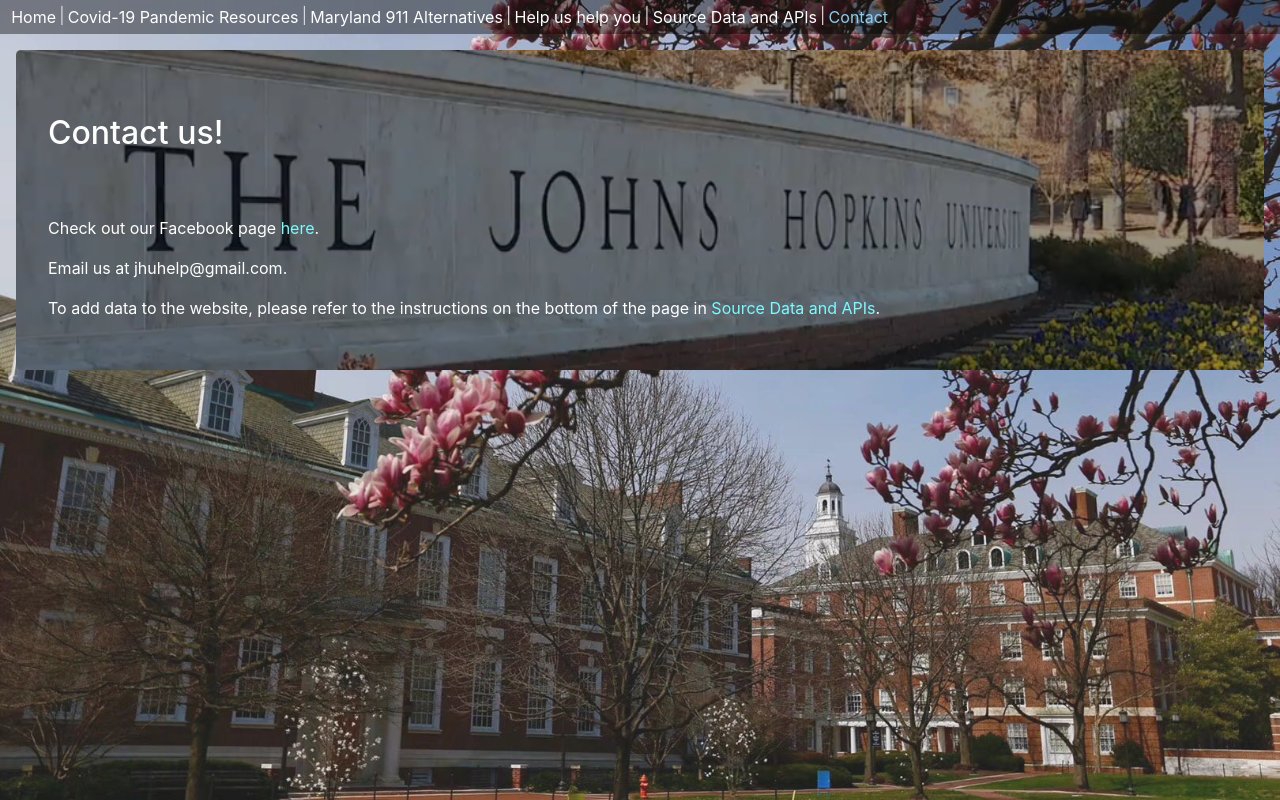
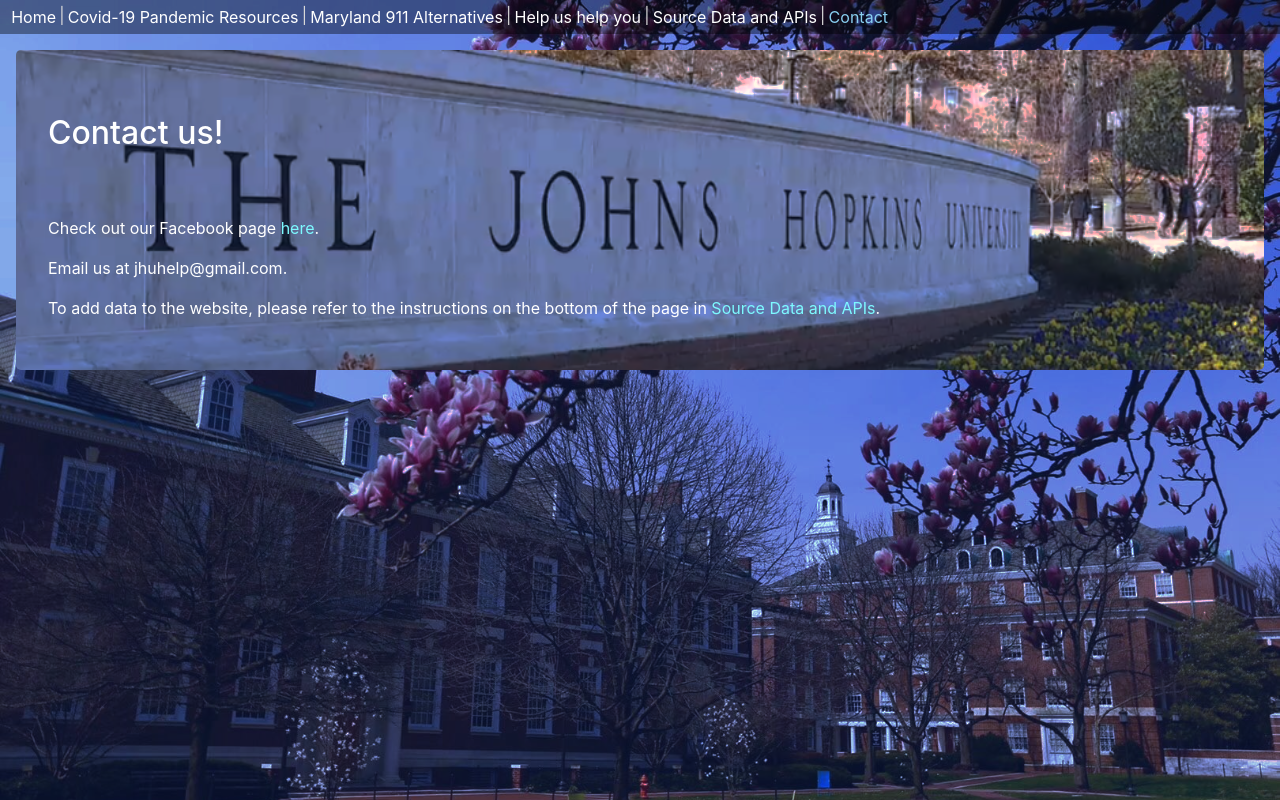
Before and after one commit to MattLiu-mygit/JHU_Help_Fullstack, a React app in the folder client/: page /contact in a window 1280 px wide. Built offline with nearby package versions, Linux system fonts and the light colour scheme; what redux-immutable-state-invariant would draw is missing.

Commit message:
Updated background color a bit

```diff
--- a/client/src/index.css
+++ b/client/src/index.css
@@ -1,6 +1,6 @@
 body {
   background-color: rgb(0, 102, 255); /* Fallback color */
-  background-color: rgba(255, 255, 255, 0.1); /* Black w/opacity/see-through */
+  background-color: rgba(14, 28, 82, 0.5); /* Black w/opacity/see-through */
   background-image: url('./jhu-help-campus.jpg');
   background-repeat: no-repeat;
   background-attachment: fixed;
@@ -63,7 +63,8 @@
 
 .jumbotron {
   background-color: rgb(0, 0, 0); /* Fallback color */
-  background-color: rgba(0, 0, 0, 0.4); /* Black w/opacity/see-through */
+  /* background-color: rgba(0, 0, 0, 0.4); Black w/opacity/see-through */
+  background-color: rgba(5, 13, 43, 0.4);
   color: white;
   min-height: 20rem;
   background-image: url(/machete.png);
```
